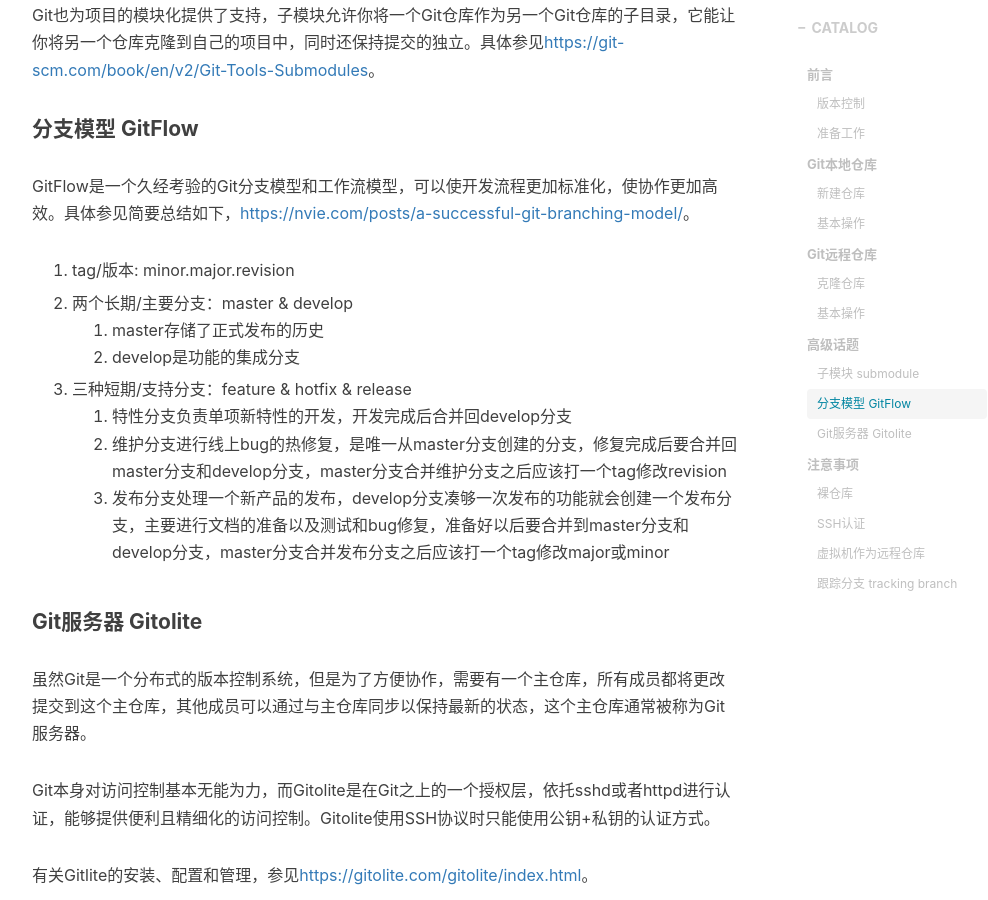
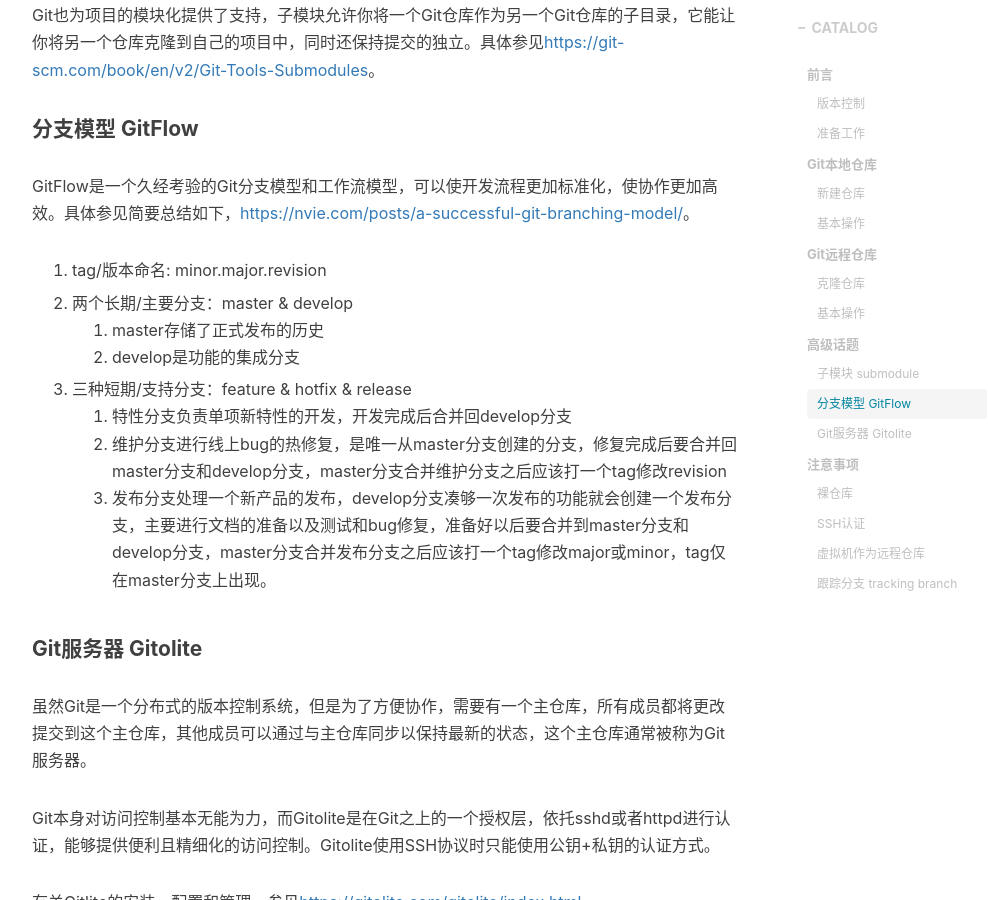
Before and after one commit to lchang199x/lchang199x.github.io, a Jekyll site: the page built from _posts/2017-07-24-An Introduction to Git.md, in a window 1280 px wide and 900 px high, scrolled down 8930 px. Shown: the whole window, without its empty margins (233-1221 px from the left). Built offline with Jekyll 4.4.1, drawn with Linux system fonts in a browser that asks for light colours; nearby versions of some CDN libraries; comment, search, counter and statistics services are not loaded.

Commit message:
Merge branch 'master' of https://github.com/lchang199x/lchang199x.github.io

```diff
--- a/_posts/2017-07-24-An Introduction to Git.md
+++ b/_posts/2017-07-24-An Introduction to Git.md
@@ -291,7 +291,7 @@
 #### 分支模型 GitFlow
 GitFlow是一个久经考验的Git分支模型和工作流模型，可以使开发流程更加标准化，使协作更加高效。具体参见简要总结如下，<https://nvie.com/posts/a-successful-git-branching-model/>。
 
-1. tag/版本: minor.major.revision
+1. tag/版本命名: minor.major.revision
 
 2. 两个长期/主要分支：master & develop
 	1. master存储了正式发布的历史
@@ -300,7 +300,7 @@
 3. 三种短期/支持分支：feature & hotfix & release
 	1. 特性分支负责单项新特性的开发，开发完成后合并回develop分支
 	2. 维护分支进行线上bug的热修复，是唯一从master分支创建的分支，修复完成后要合并回master分支和develop分支，master分支合并维护分支之后应该打一个tag修改revision
-	3. 发布分支处理一个新产品的发布，develop分支凑够一次发布的功能就会创建一个发布分支，主要进行文档的准备以及测试和bug修复，准备好以后要合并到master分支和develop分支，master分支合并发布分支之后应该打一个tag修改major或minor
+	3. 发布分支处理一个新产品的发布，develop分支凑够一次发布的功能就会创建一个发布分支，主要进行文档的准备以及测试和bug修复，准备好以后要合并到master分支和develop分支，master分支合并发布分支之后应该打一个tag修改major或minor，tag仅在master分支上出现。
 
 #### Git服务器 Gitolite
 虽然Git是一个分布式的版本控制系统，但是为了方便协作，需要有一个主仓库，所有成员都将更改提交到这个主仓库，其他成员可以通过与主仓库同步以保持最新的状态，这个主仓库通常被称为Git服务器。
```
